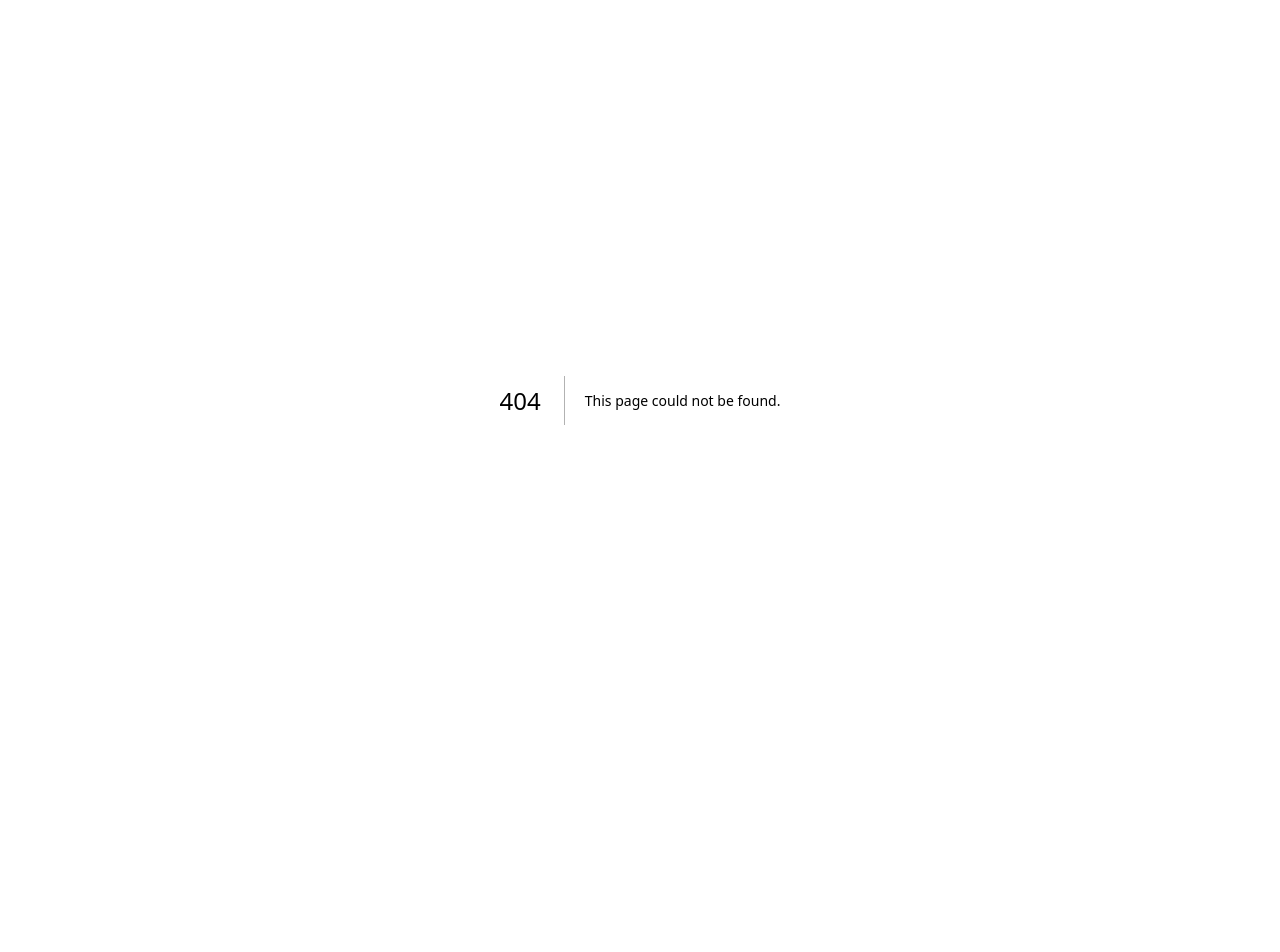
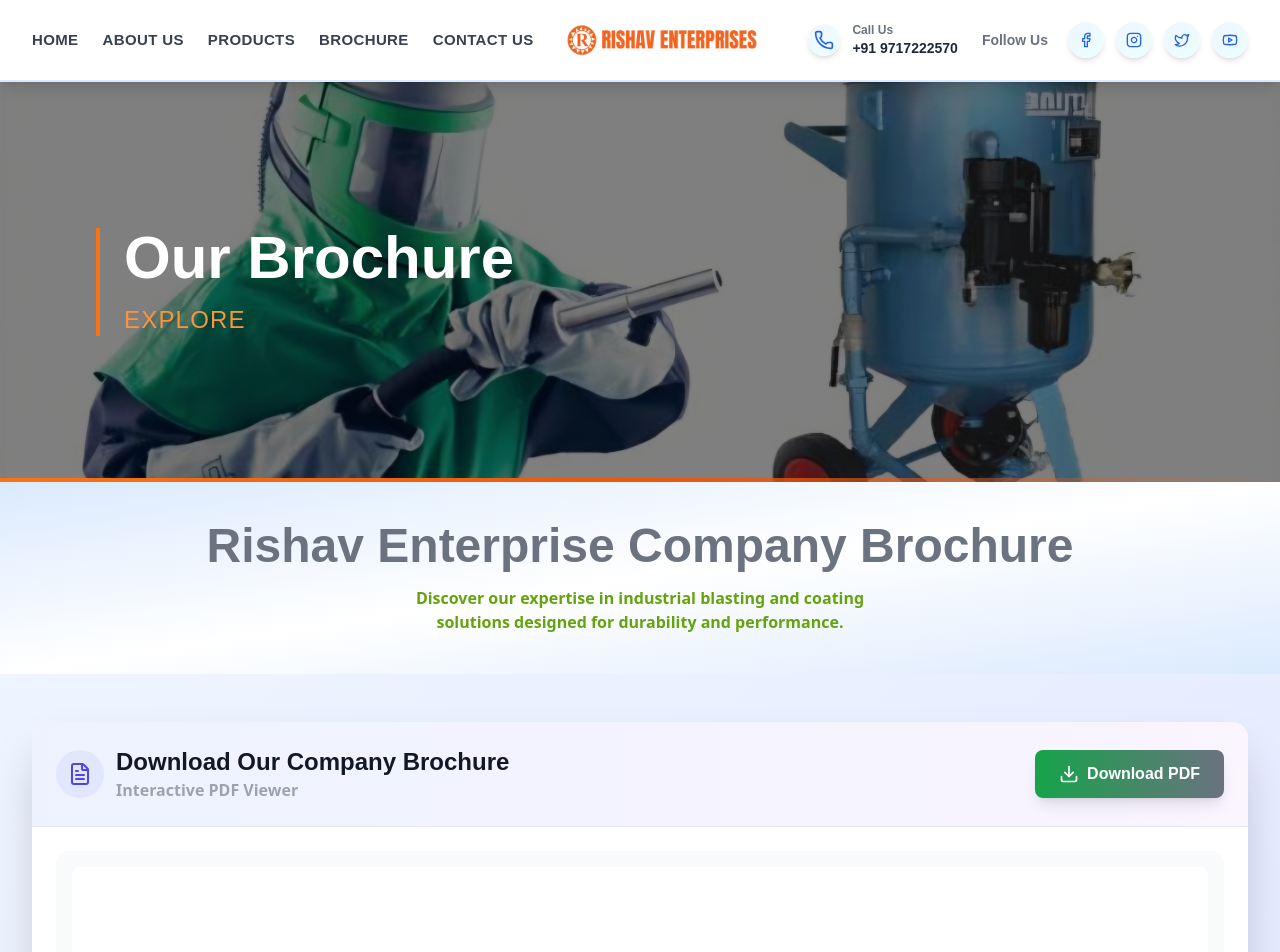
Before and after one commit to DevelopersInfotech12/rishaventerprise, a Next.js app: page /brochure in a window 1280 px wide. Before the commit this address had no page. Shown: the top 952 px of the page. Before the commit the page ends 800 px from the top, so only its background shows below. Built offline with nearby package versions, Linux system fonts and the light colour scheme.

Commit message:
added brochure

```diff
--- /dev/null
+++ b/src/app/brochure/page.jsx
@@ -0,0 +1,12 @@
+import React from 'react'
+import CbgDownloadScreen from '../screens/BrochureScreen'
+
+const page = () => {
+  return (
+    <div>
+      <CbgDownloadScreen />
+    </div>
+  )
+}
+
+export default page
--- /dev/null
+++ b/src/app/components/BrochureComp.jsx
@@ -0,0 +1,109 @@
+import React from 'react';
+import { Download, FileText } from 'lucide-react';
+
+const BrochureComp = ({
+  title,
+  subtitle,
+  description,
+  brochurePdfUrl,
+  fileName,
+  whatsInside,
+  moreInfoTitle,
+  moreInfoDesc,
+  moreInfoButtonText,
+  moreInfoButtonLink
+}) => {
+  // Handle PDF Download
+  const handleDownload = () => {
+    const link = document.createElement('a');
+    link.href = brochurePdfUrl;
+    link.download = fileName;
+    link.target = '_blank';
+    document.body.appendChild(link);
+    link.click();
+    document.body.removeChild(link);
+  };
+
+  return (
+    <div className="min-h-screen bg-gradient-to-br from-blue-50 to-indigo-100">
+
+      {/* Banner */}
+      <div className="bg-gradient-to-br from-blue-100 via-white to-blue-100  py-10">
+        <div className="max-w-7xl mx-auto px-4 sm:px-6 lg:px-8 text-center">
+          <h1 className="text-4xl md:text-5xl font-bold mb-4 text-gray-500">{title}</h1>
+          <p className="text-lg md:text-base font-sans font-bold max-w-3xl text-lime-600 mx-auto max-w-[510px]">{description}</p>
+        </div>
+      </div>
+
+      {/* Main Content */}
+      <div className="max-w-7xl mx-auto px-4 sm:px-6 lg:px-8 py-12">
+        <div className="bg-white rounded-2xl shadow-2xl overflow-hidden">
+
+          {/* Header Section */}
+          <div className="bg-gradient-to-r from-indigo-50 to-purple-50 p-6 border-b">
+            <div className="flex flex-col sm:flex-row justify-between items-start sm:items-center gap-4">
+              <div className="flex items-center gap-3">
+                <div className="bg-indigo-100 p-3 rounded-full">
+                  <FileText className="h-6 w-6 text-indigo-600" />
+                </div>
+                <div>
+                  <h2 className="text-2xl font-bold text-gray-900">{subtitle}</h2>
+                  <p className="text-gray-400 font-sans font-semibold">Interactive PDF Viewer</p>
+                </div>
+              </div>
+
+              {/* Download Button */}
+              <button
+                onClick={handleDownload}
+                className="bg-gradient-to-r from-green-600 to-gray-500 hover:from-green-700 hover:to-gray-700 text-white px-6 py-3 rounded-lg font-semibold flex items-center gap-2 transition-all duration-300 transform hover:scale-105 shadow-lg hover:shadow-xl"
+              >
+                <Download size={20} />
+                Download PDF
+              </button>
+            </div>
+          </div>
+
+          {/* PDF Viewer */}
+          <div className="p-6">
+            <div className="bg-gray-50 rounded-xl p-4">
+              <iframe
+                src={brochurePdfUrl}
+                className="w-full h-96 lg:h-[600px] rounded-lg shadow-inner"
+                title={title}
+                style={{ border: 'none' }}
+              />
+            </div>
+
+            {/* Additional Info */}
+            <div className="mt-6 grid md:grid-cols-2 gap-6">
+              <div className="bg-gradient-to-br from-blue-50 to-indigo-50 p-6 rounded-xl">
+                <h3 className="text-lg font-semibold text-gray-900 mb-3">What's Inside</h3>
+                <ul className="space-y-2 text-gray-500 font-sans">
+                  {whatsInside.map((item, index) => (
+                    <li key={index} className="flex items-center gap-2 font-sans font-semibold">
+                      <div className="w-2 h-2 bg-indigo-400 rounded-full font-sans"></div>
+                      {item}
+                    </li>
+                  ))}
+                </ul>
+              </div>
+
+              <div className="bg-gradient-to-br from-purple-50 to-pink-50 p-6 rounded-xl font-semibold">
+                <h3 className="text-lg font-semibold text-gray-700 mb-3">{moreInfoTitle}</h3>
+                <p className="text-gray-400 mb-4 font-sans text-justify">{moreInfoDesc}</p>
+                <a href={moreInfoButtonLink}>
+                  <button className="bg-gradient-to-r from-amber-400 to-orange-600 text-white border-2 border-purple-200 hover:bg-purple-50 px-4 py-2 rounded-lg font-semibold transition-colors">
+                    {moreInfoButtonText}
+                  </button>
+                </a>
+              </div>
+            </div>
+          </div>
+        </div>
+      </div>
+
+    </div>
+  );
+};
+
+export default BrochureComp;
--- a/src/app/components/Navbar.jsx
+++ b/src/app/components/Navbar.jsx
@@ -11,7 +11,7 @@
     { name: 'HOME', href: '/', hasDropdown: false },
     { name: 'ABOUT US', href: '/about', hasDropdown: false },
     { name: 'PRODUCTS', href: '/products', hasDropdown: false },
-    { name: 'BLOG', href: '/blog', hasDropdown: false },
+    { name: 'BROCHURE', href: '/brochure', hasDropdown: false },
     { name: 'CONTACT US', href: '/contact', hasDropdown: false },
   ];
 
--- /dev/null
+++ b/src/app/screens/BrochureScreen.jsx
@@ -0,0 +1,39 @@
+"use client";
+
+import React from 'react'
+
+
+import BrochureComp from '@/app/components/BrochureComp';
+import Hero from '../components/Hero';
+import Footer from '../components/Footer';
+import Navbar from '../components/Navbar';
+
+const BrochureScreen = () => {
+  return (
+    <div className="min-h-screen">
+      <Navbar />
+      <Hero title="Our Brochure" />
+      <BrochureComp
+        title="Rishav Enterprise Company Brochure"
+         subtitle="Download Our Company Brochure"
+        description="Discover our expertise in industrial blasting and coating solutions designed for durability and performance."
+        brochurePdfUrl="/images/brochure.pdf"
+        fileName="Rishav-Enterprise-Brochure.pdf"
+        whatsInside={[
+          "Company Profile & Vision",
+          "Complete Product Catalogue",
+          "High-Quality Product Images",
+          "List of Valued Clients & Projects"
+        ]}
+        moreInfoTitle="Looking to Collaborate with Us?"
+        moreInfoDesc="Partner with us for reliable and long-lasting surface protection solutions tailored to your industrial needs."
+        moreInfoButtonText="Get in Touch"
+        moreInfoButtonLink="/contact"
+      />
+
+      <Footer />
+    </div>
+  )
+}
+
+export default BrochureScreen
```
Also changed, not shown: 1 other file (tests, documents, lock files or other folders).
